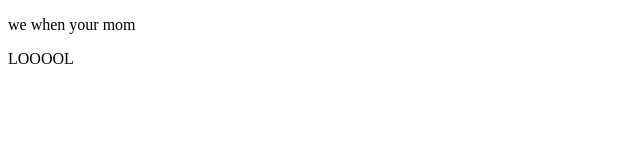
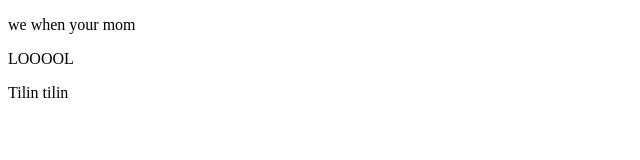
Before and after one commit to KarelSlgd/addadd, a plain HTML site: page index.html in a window 1280 px wide. Shown: the full height of the page, 0-640 px from the left. Drawn offline with Linux system fonts and the light colour scheme.

Commit message:
[UPDATE IndexHTML

```diff
--- a/index.html
+++ b/index.html
@@ -9,5 +9,6 @@
 <body>
     <p>we when your mom</p>
     <p>LOOOOL</p>
+    <p>Tilin tilin</p>
 </body>
 </html>
```
